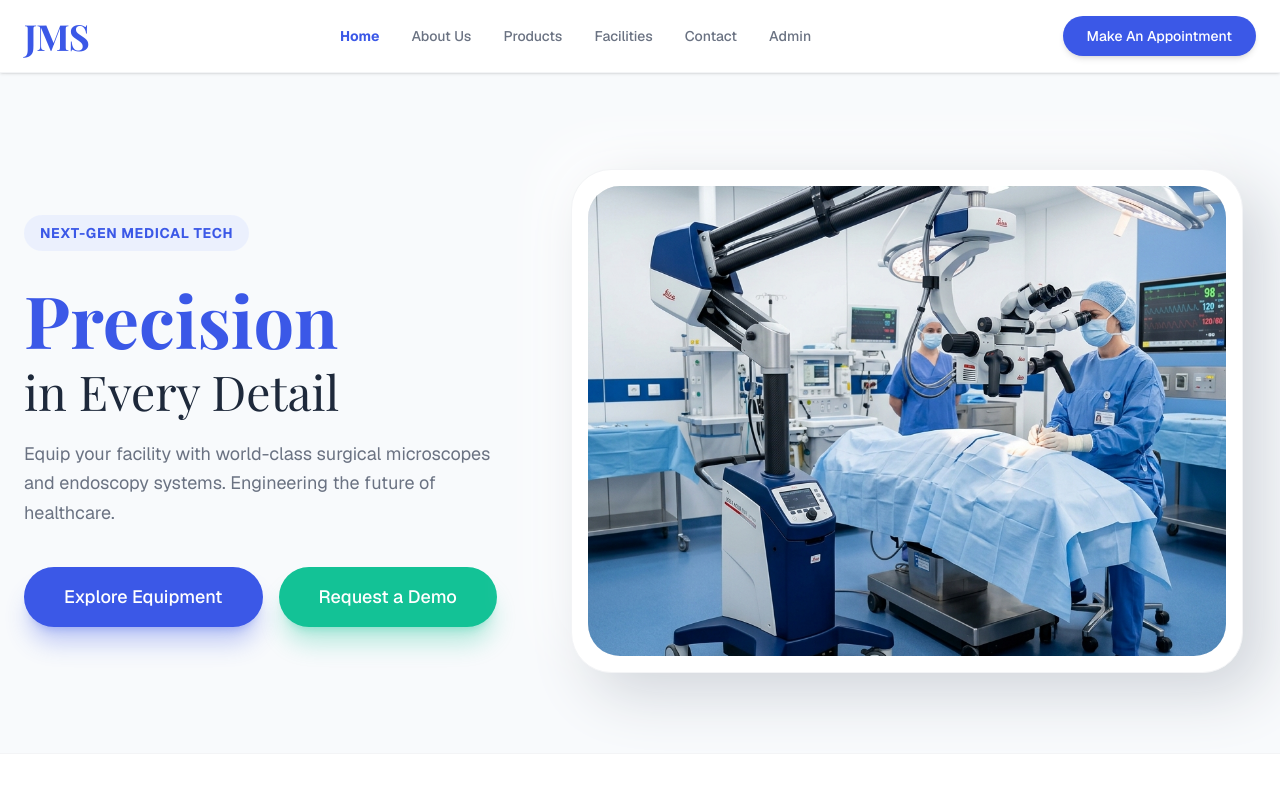
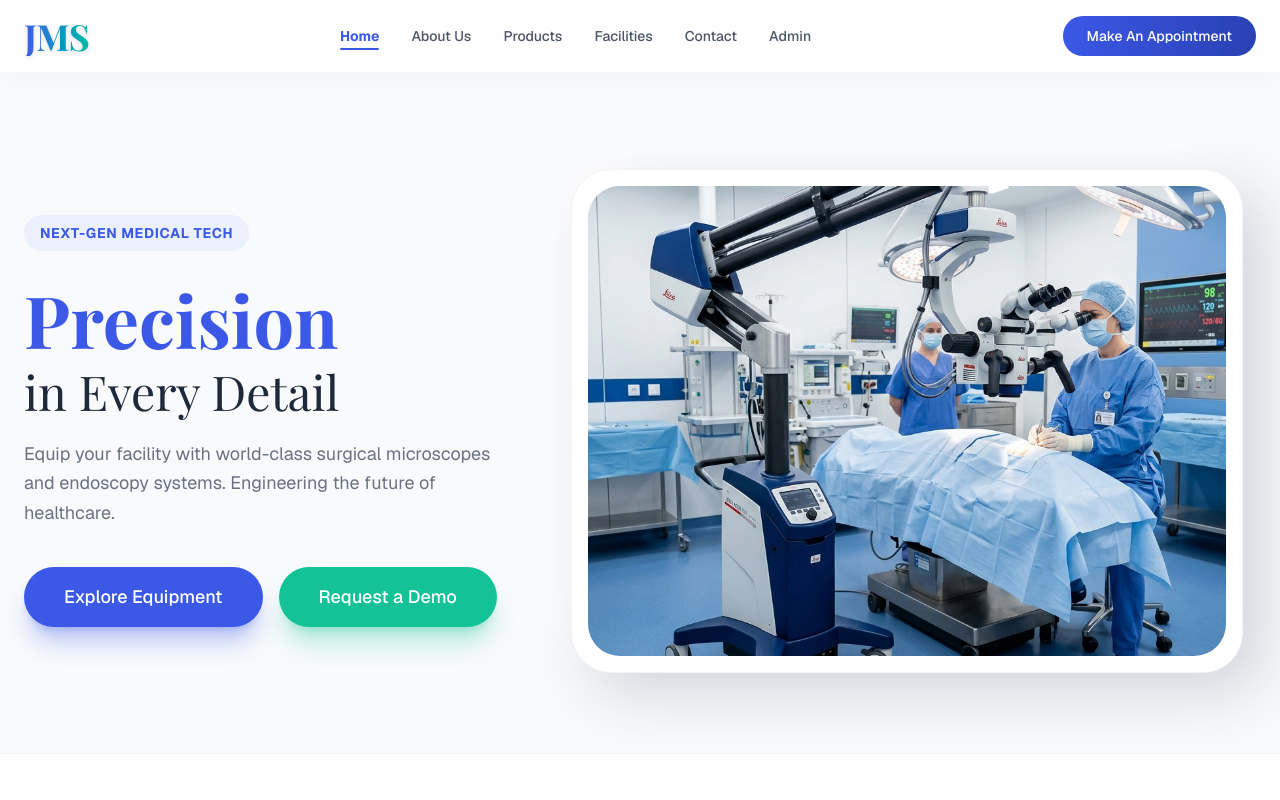
Before and after one commit to Abhivorn-Technologies/JMS, a Next.js app: page / in a window 1280 px wide. Shown: the top 800 px of the page. Built offline with nearby package versions, Linux system fonts and the light colour scheme.

Commit message:
fixed Back-Forward catch

```diff
--- a/app/admin/(dashboard)/layout.tsx
+++ b/app/admin/(dashboard)/layout.tsx
@@ -22,7 +22,10 @@ export default function DashboardLayout({ children }: { children: React.ReactNod
       await fetch('/api/auth/logout', { method: 'POST' });
       toast.success('Logged out successfully');
       setShowLogoutDialog(false);
-      router.push('/admin/login');
+      // Use window.location.replace for a hard redirect.
+      // This completely wipes the Next.js router cache and replaces the history state
+      // so the user cannot simply "swipe back" into the protected admin pages.
+      window.location.replace('/admin/login');
     } catch (error) {
       toast.error('Failed to logout');
     }
--- a/components/Navbar/Navbar.tsx
+++ b/components/Navbar/Navbar.tsx
@@ -21,12 +21,12 @@ export const Navbar = () => {
   const pathname = usePathname();
 
   return (
-    <nav className="sticky top-0 bg-white border-b border-gray-100 z-50 transition-all duration-300 shadow-sm">
+    <nav className="sticky top-0 bg-white/80 backdrop-blur-md border-b border-gray-100/50 z-50 transition-all duration-300 shadow-[0_4px_30px_rgba(0,0,0,0.03)]">
       <div className="max-w-7xl mx-auto px-4 sm:px-6 py-4 flex items-center justify-between">
 
         {/* Logo */}
         <Link href="/" className="flex items-center hover:opacity-90 transition-opacity">
-          <span className="font-serif tracking-tight text-3xl sm:text-4xl text-primary font-bold">JMS</span>
+          <span className="font-serif tracking-tight text-3xl sm:text-4xl font-bold bg-clip-text text-transparent bg-gradient-to-r from-primary to-teal-500 drop-shadow-sm">JMS</span>
         </Link>
 
         {/* Desktop Menu */}
@@ -41,11 +41,14 @@ export const Navbar = () => {
               <Link
                 key={item.name}
                 href={item.href}
-                className={`relative text-sm transition-colors ${
-                  isActive ? 'text-primary font-bold' : 'text-gray-500 hover:text-primary font-medium'
+                className={`relative text-sm transition-colors group py-1 ${
+                  isActive ? 'text-primary font-bold' : 'text-gray-600 hover:text-primary font-medium'
                 }`}
               >
                 {item.name}
+                <span className={`absolute left-0 bottom-0 h-[2px] bg-primary transition-all duration-300 rounded-full ${
+                  isActive ? 'w-full opacity-100' : 'w-0 opacity-0 group-hover:w-full group-hover:opacity-100'
+                }`}></span>
               </Link>
             );
           })}
@@ -54,7 +57,7 @@ export const Navbar = () => {
         {/* Right Action Button (Desktop) */}
         <div className="hidden md:block">
           <Link href="/contact">
-            <Button className="bg-primary text-white hover:bg-primary-dark px-6 py-2.5 rounded-full shadow-md text-sm font-bold">
+            <Button className="bg-gradient-to-r from-primary to-primary-dark text-white hover:shadow-lg hover:shadow-primary/30 hover:-translate-y-0.5 transition-all duration-300 px-6 py-2.5 rounded-full text-sm font-bold border-none">
               Make An Appointment
             </Button>
           </Link>
@@ -78,7 +81,7 @@ export const Navbar = () => {
             initial={{ height: 0, opacity: 0 }}
             animate={{ height: 'auto', opacity: 1 }}
             exit={{ height: 0, opacity: 0 }}
-            className="md:hidden bg-white border-t border-gray-100 overflow-hidden"
+            className="md:hidden bg-white/95 backdrop-blur-md border-t border-gray-100 overflow-hidden shadow-xl"
           >
             <div className="flex flex-col py-6 px-4 space-y-1 mx-auto max-w-sm">
               {navItems.map((item) => {
```
